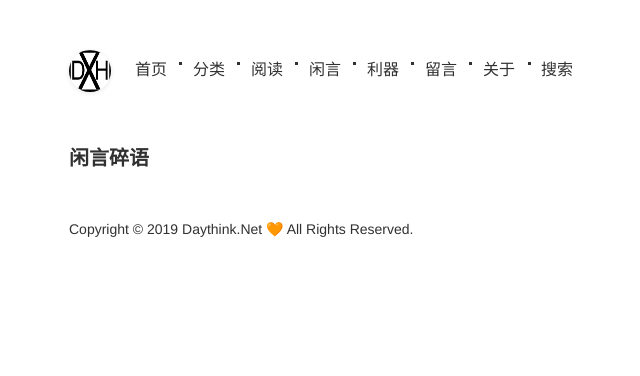
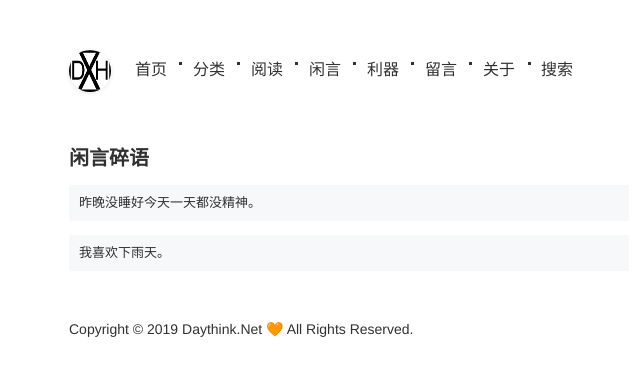
Before and after one commit to Devinteng/blog3, a Jekyll site: the page built from pages/闲言.md, in a window 1280 px wide. Shown: the top 376 px of the page, without its empty margins (291-931 px from the left). Built offline with Jekyll 4.4.1, drawn with Linux system fonts in a browser that asks for light colours.

Commit message:
Update 闲言.md

````diff
--- a/pages/闲言.md
+++ b/pages/闲言.md
@@ -3,3 +3,10 @@ layout: mypost
 isPage: true
 title: 闲言碎语
 ---
+
+```
+昨晚没睡好今天一天都没精神。
+```
+```
+我喜欢下雨天。
+```
````
